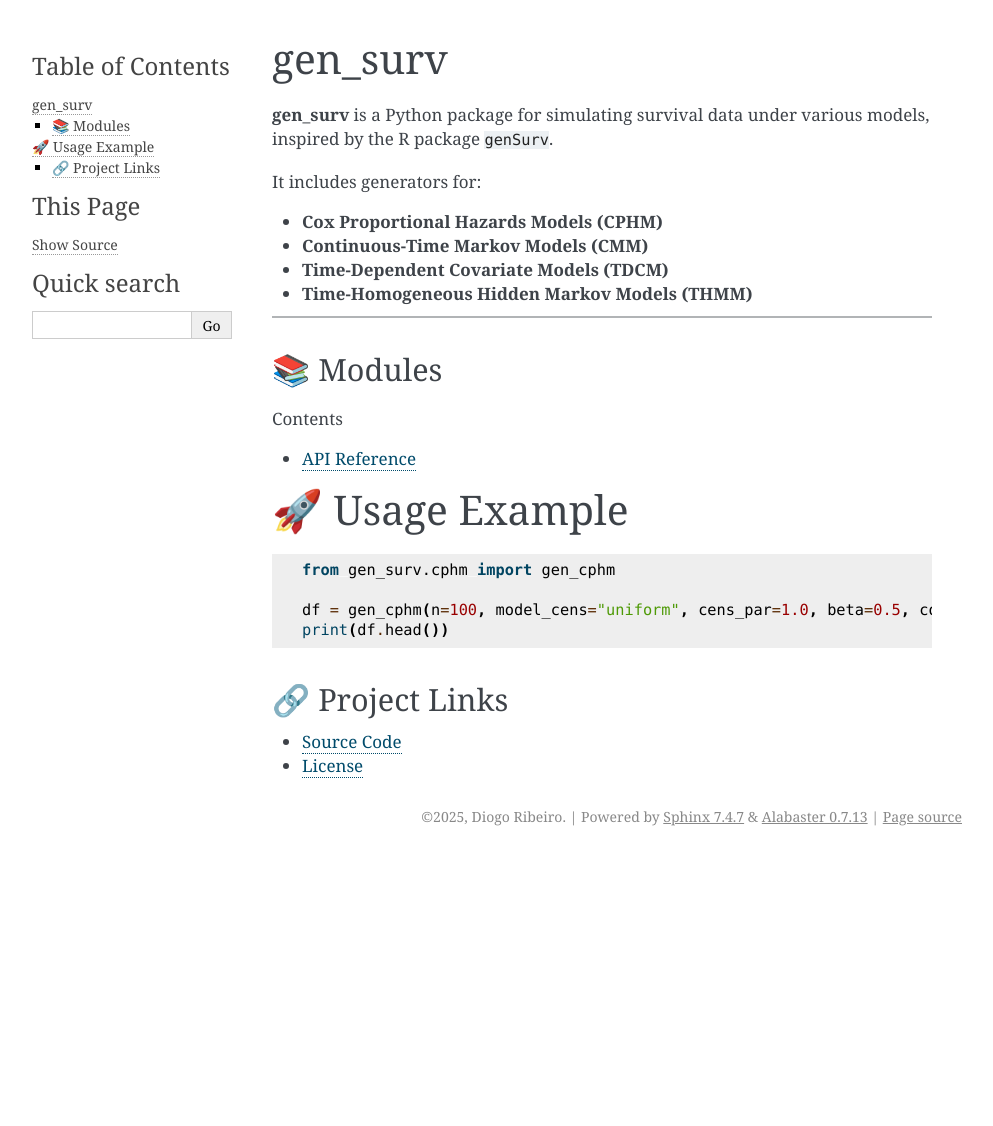
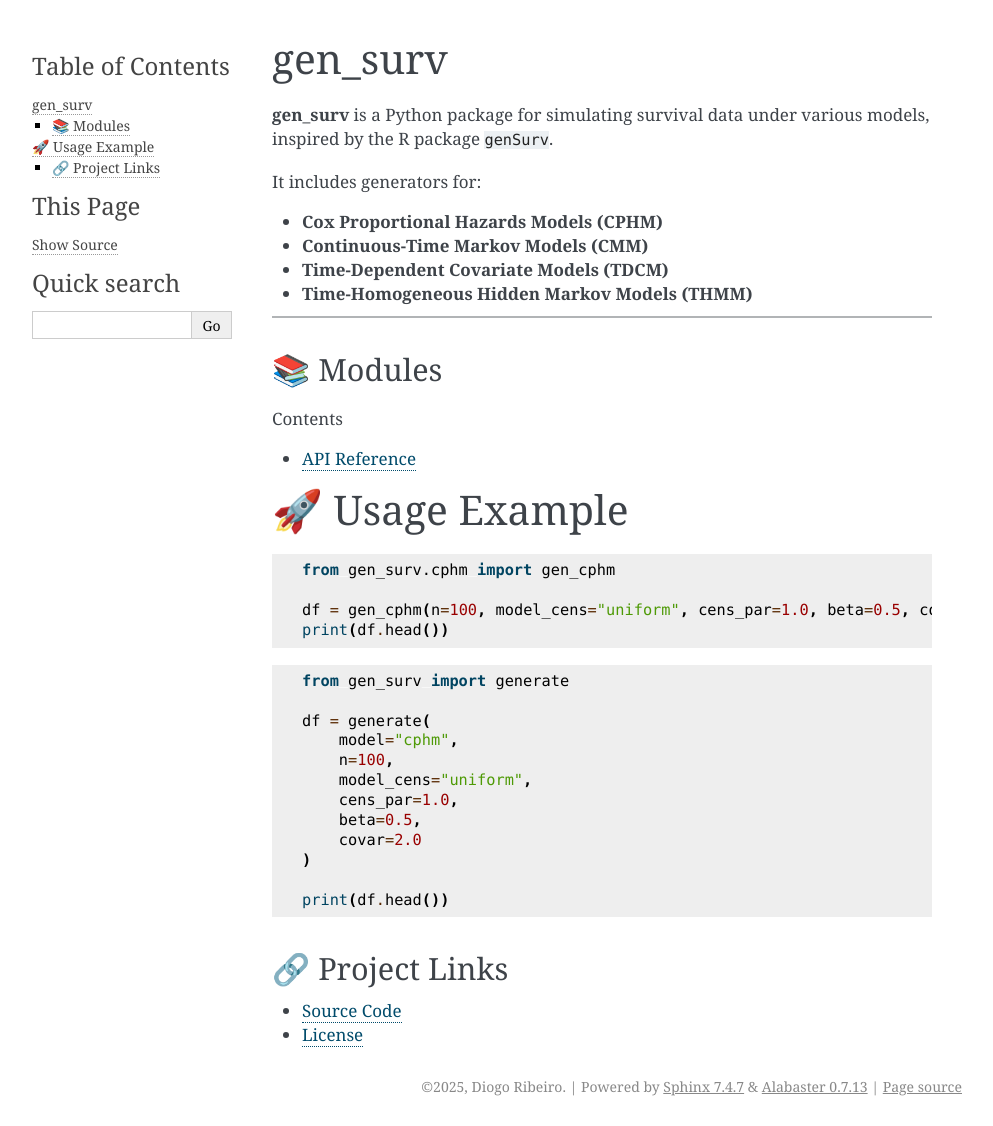
Before and after one commit to DiogoRibeiro7/genSurvPy, a Sphinx documentation site: the page built from docs/source/index.md, in a window 1280 px wide. Shown: the whole page, without its empty margins (148-1141 px from the left). Built offline with Sphinx 7.4.7, drawn with Linux system fonts in a browser that asks for light colours; before the commit the page ends 900 px from its top, so only the background shows below that.

Commit message:
feat(docs): document generic interface `generate()` and update examples

````diff
--- a/docs/source/index.md
+++ b/docs/source/index.md
@@ -30,6 +30,21 @@ df = gen_cphm(n=100, model_cens="uniform", cens_par=1.0, beta=0.5, covar=2.0)
 print(df.head())
 ```
 
+```python
+from gen_surv import generate
+
+df = generate(
+    model="cphm",
+    n=100,
+    model_cens="uniform",
+    cens_par=1.0,
+    beta=0.5,
+    covar=2.0
+)
+
+print(df.head())
+```
+
 ## 🔗 Project Links
 
 - [Source Code](https://github.com/DiogoRibeiro7/genSurvPy)
--- a/gen_surv/__init__.py
+++ b/gen_surv/__init__.py
@@ -0,0 +1 @@
+from .interface import generate
--- a/pyproject.toml
+++ b/pyproject.toml
@@ -8,7 +8,7 @@ readme = "README.md"
 packages = [{ include = "gen_surv" }]
 homepage = "https://github.com/DiogoRibeiro7/genSurvPy"
 repository = "https://github.com/DiogoRibeiro7/genSurvPy"
-documentation = "https://gen-surv.readthedocs.io/en/stable/"
+documentation = "https://gensurvpy.readthedocs.io/en/stable/"
 
 [tool.poetry.dependencies]
 python = "^3.9"
````
Also changed, not shown: README.md (+15 -0 lines), docs/source/gen_surv.rst (deleted, +0 -69 lines), docs/source/modules.md (+5 -0 lines), 8 other files.
